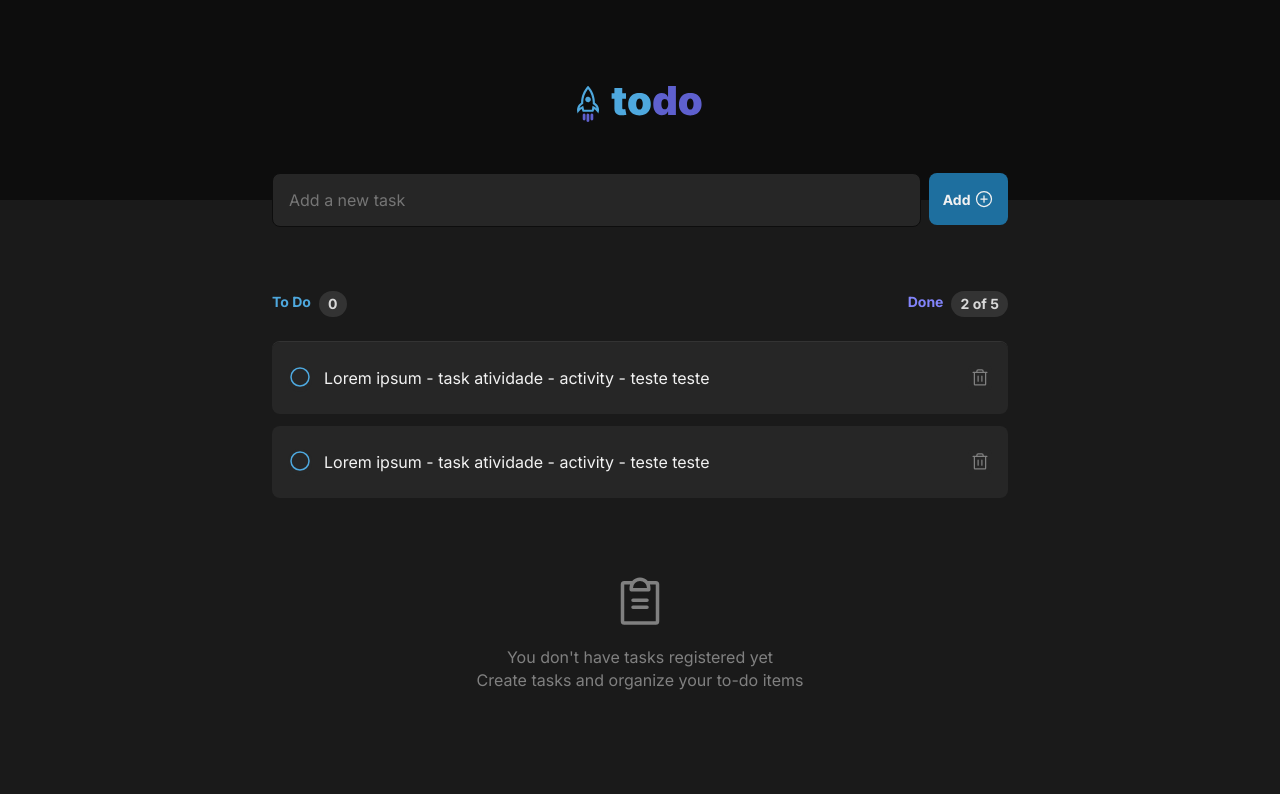
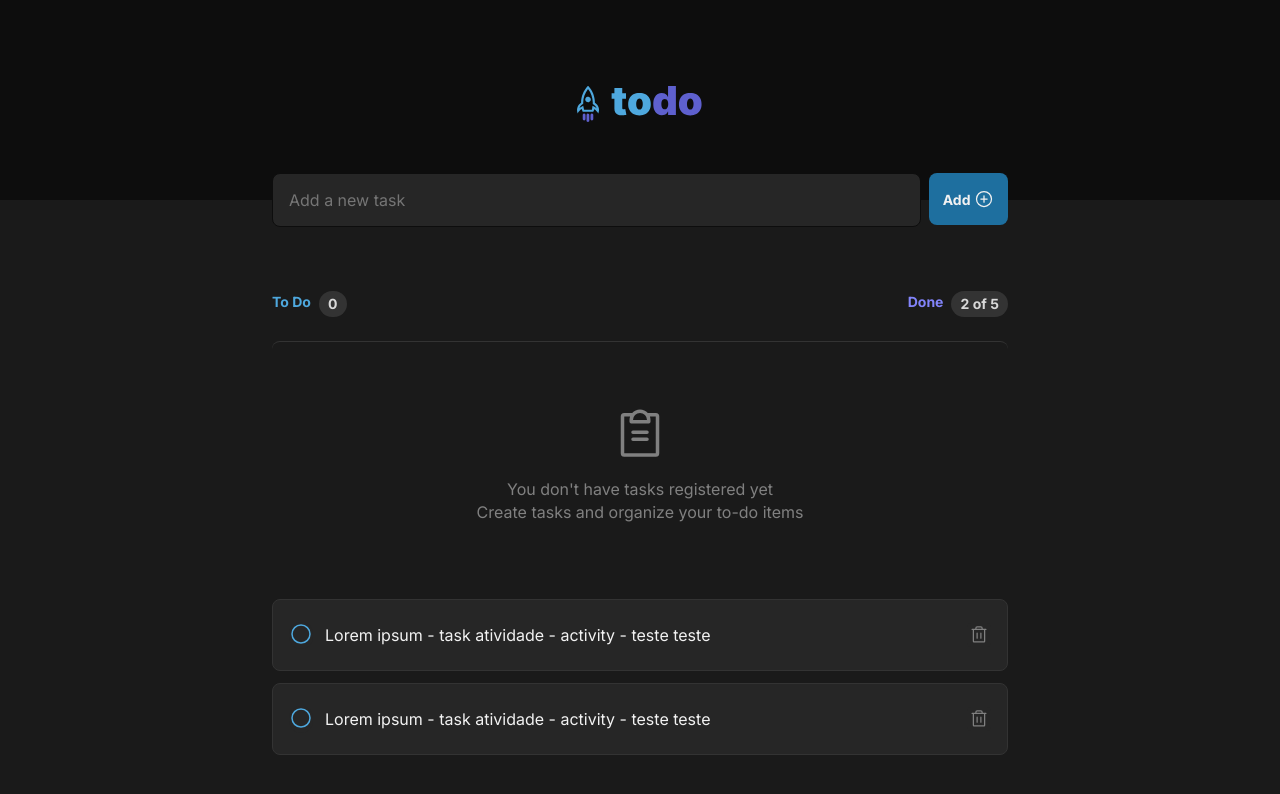
Before and after one commit to fabriciosouzza/todolist-react-ts, a React (Vite) app: page / in a window 1280 px wide. Shown: the top 794 px of the page. Built offline with nearby package versions, Linux system fonts and the light colour scheme.

Commit message:
fix(Task): style fixing

```diff
--- a/src/components/Empty.module.css
+++ b/src/components/Empty.module.css
@@ -1,8 +1,11 @@
 .container {
+    width: 100%;
     display: flex;
     flex-direction: column;
     align-items: center;
     padding: 4rem 0;
+    border-top: 1px solid var(--gray-400);
+    border-radius: 8px;
 
 
     color: var(--gray-300);
--- a/src/components/Task.module.css
+++ b/src/components/Task.module.css
@@ -6,11 +6,11 @@
     padding: 1rem;
     gap: 0.75rem;
 
+    border-radius: 8px;
+    border: 1px solid var(--gray-400);
 
     color: var(--gray-100);
-    border-radius: 8px;
     background-color: var(--gray-500);
-    border-color: var(--gray-400);
 }
 
 .delete_button {
@@ -75,6 +75,10 @@
 
 
 /* task isDone */
+.task_container.isDone {
+    border: none;
+}
+
 p.isDone {
     text-decoration: line-through;
     color: var(--gray-300);
--- a/src/components/Task.tsx
+++ b/src/components/Task.tsx
@@ -3,7 +3,8 @@ import { Trash, CheckCircle } from "@phosphor-icons/react"
 
 export function Task() {
     return (
-        <div className={styles.task_container}>
+        <>
+        <div className={`${styles.task_container}`}>
             <button className={`${styles.check_button}`}>
                 {/* <CheckCircle size={20} weight="duotone" /> */}
                 <svg xmlns="http://www.w3.org/2000/svg" viewBox="0 0 256 256"><rect width="256" height="256" fill="none"/><circle cx="128" cy="128" r="96" opacity="0.2"/><polyline points="88 136 112 160 168 104" fill="none" stroke="currentColor" stroke-linecap="round" stroke-linejoin="round" stroke-width="16"/><circle cx="128" cy="128" r="96" fill="none" stroke="currentColor" stroke-linecap="round" stroke-linejoin="round" stroke-width="16"/></svg>
@@ -12,5 +13,6 @@ export function Task() {
             <p>Lorem ipsum - task atividade  - activity - teste teste</p>
             <button className={styles.delete_button}><Trash size={20}/></button>
         </div>
+        </>
     )
 }
--- a/src/components/TodoSection.module.css
+++ b/src/components/TodoSection.module.css
@@ -104,7 +104,6 @@
     margin-top: 1.5rem;
 
     color: var(--gray-300);
-    border-top: 1px solid var(--gray-400);
     border-radius: 8px;
 }
 
--- a/src/components/TodoSection.tsx
+++ b/src/components/TodoSection.tsx
@@ -18,9 +18,9 @@ export function TodoSection() {
             </div>
 
             <div className={styles.task_wrapper}>
+                <Empty />
                 <Task />
                 <Task />
-                <Empty />
             </div>
         </div>
     )
```
